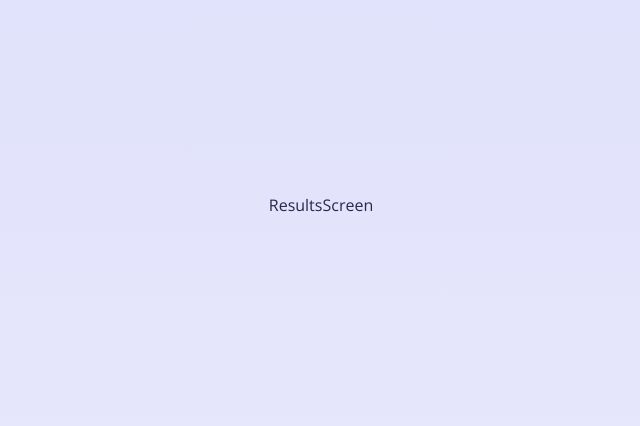
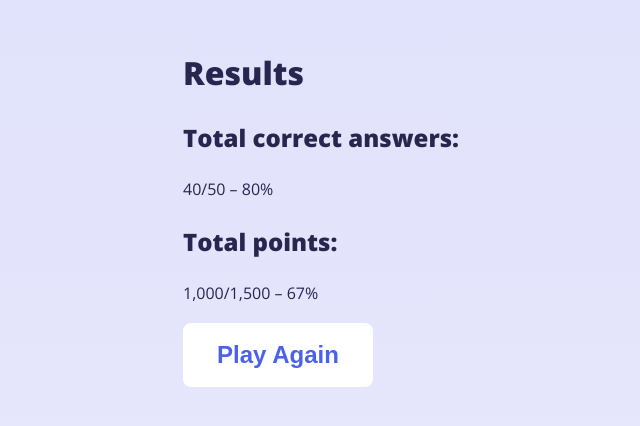
Before and after one commit to goranstevanovic/trivia-quiz-time, a React (Vite) app: page / in a window 1280 px wide. Shown: the part 194-620 px from the top of the page, without its empty margins (319-959 px from the left). Built offline with nearby package versions, Linux system fonts and the light colour scheme.

Commit message:
Add sample content

```diff
--- a/src/components/ResultsScreen/index.tsx
+++ b/src/components/ResultsScreen/index.tsx
@@ -1,3 +1,21 @@
+import Button from '../Button';
+
 export default function ResultsScreen() {
-  return <div>ResultsScreen</div>;
+  return (
+    <div>
+      <div>
+        <h1>Results</h1>
+        <div>
+          <h2>Total correct answers:</h2>
+          <p>40/50 &ndash; 80%</p>
+        </div>
+        <div>
+          <h2>Total points:</h2>
+          <p>1,000/1,500 &ndash; 67%</p>
+        </div>
+      </div>
+
+      <Button>Play Again</Button>
+    </div>
+  );
 }
```
